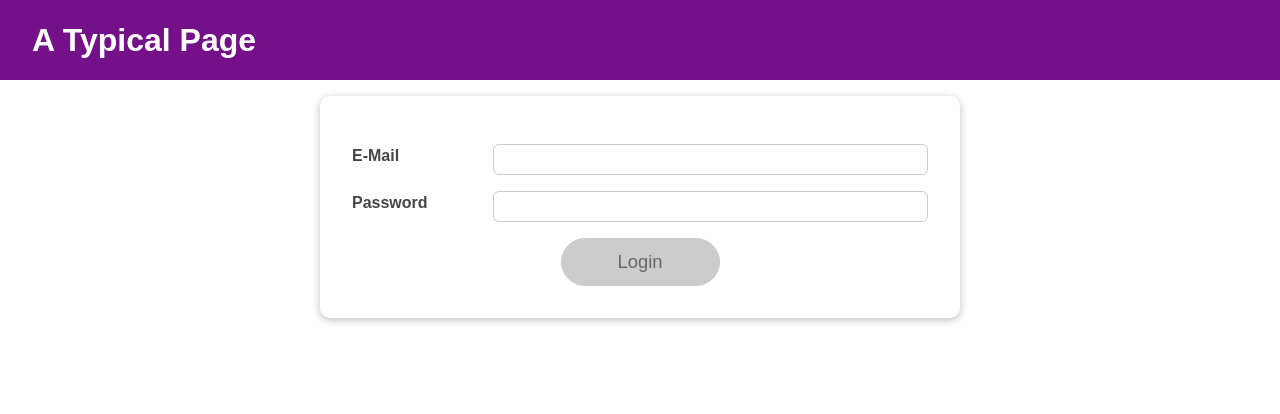
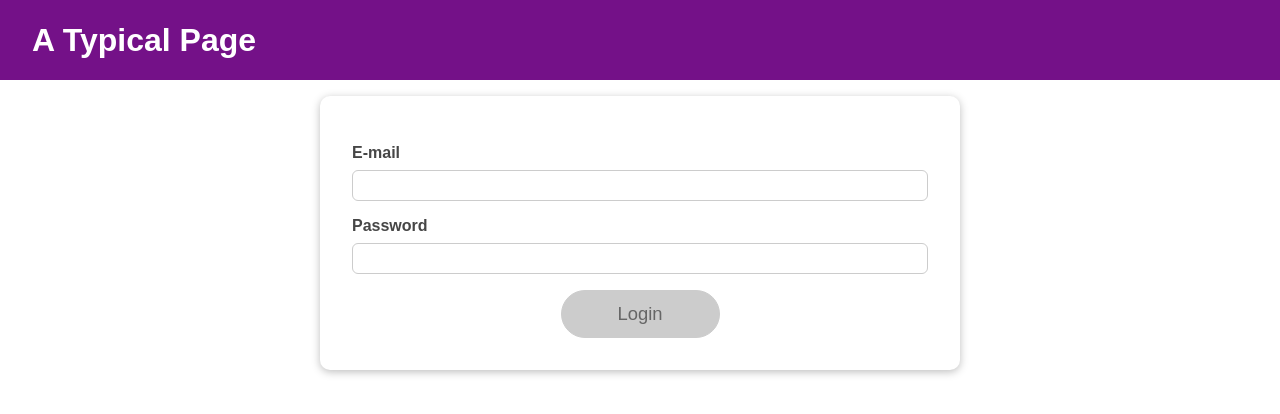
Before and after one commit to Simranjit884/user-login-auth, a React (Create React App) app: page / in a window 1280 px wide. Shown: the top 414 px of the page. Built offline with nearby package versions, Linux system fonts and the light colour scheme.

Commit message:
using custom input in login

```diff
--- a/src/components/Login/Login.js
+++ b/src/components/Login/Login.js
@@ -4,25 +4,26 @@ import Card from "../UI/Card/Card";
 import classes from "./Login.module.css";
 import Button from "../UI/Button/Button";
 import AuthContext from "../../store/auth-context";
+import Input from "../UI/Input/Input";
 
 const emailReducer = (state, action) => {
-  if(action.type === 'USER_INPUT') {
-    return {value: action.val, isValid: action.val.includes('@')};
+  if (action.type === "USER_INPUT") {
+    return { value: action.val, isValid: action.val.includes("@") };
   }
-  if(action.type === 'BLUR_FOCUS') {
-    return {value: state.value, isValid: state.value.includes('@')};
+  if (action.type === "BLUR_FOCUS") {
+    return { value: state.value, isValid: state.value.includes("@") };
   }
-  return {value: '', isValid: false};
+  return { value: "", isValid: false };
 };
 
 const passwordReducer = (state, action) => {
-  if(action.type === 'USER_INPUT'){
-    return {value: action.val, isValid: action.val.trim().length > 6};
+  if (action.type === "USER_INPUT") {
+    return { value: action.val, isValid: action.val.trim().length > 6 };
   }
-  if(action.type === 'BLUR_FOCUS') {
-    return {value: state.value, isValid: state.value.trim().length > 6};
+  if (action.type === "BLUR_FOCUS") {
+    return { value: state.value, isValid: state.value.trim().length > 6 };
   }
-  return {value: '', isValid: false};
+  return { value: "", isValid: false };
 };
 
 const Login = (props) => {
@@ -32,8 +33,14 @@ const Login = (props) => {
   // const [passwordIsValid, setPasswordIsValid] = useState();
   const [formIsValid, setFormIsValid] = useState(false);
 
-  const [emailState, dispatchEmail] = useReducer(emailReducer, {value: '', isValid: null});
-  const [passwordState, dispatchPassword] = useReducer(passwordReducer, {value: '', isValid: null});
+  const [emailState, dispatchEmail] = useReducer(emailReducer, {
+    value: "",
+    isValid: null,
+  });
+  const [passwordState, dispatchPassword] = useReducer(passwordReducer, {
+    value: "",
+    isValid: null,
+  });
 
   const { isValid: emailIsValid } = emailState;
   const { isValid: passwordIsValid } = passwordState;
@@ -42,21 +49,19 @@ const Login = (props) => {
 
   useEffect(() => {
     const identifier = setTimeout(() => {
-      console.log('useEffect funciton');
-      setFormIsValid(
-        emailIsValid && passwordIsValid
-      );
+      console.log("useEffect funciton");
+      setFormIsValid(emailIsValid && passwordIsValid);
     }, 500);
 
     return () => {
-      console.log('cleanup function');
+      console.log("cleanup function");
       clearTimeout(identifier);
     };
   }, [emailIsValid, passwordIsValid]);
 
   const emailChangeHandler = (event) => {
     // setEnteredEmail(event.target.value);
-    dispatchEmail({type: 'USER_INPUT', val: event.target.value});
+    dispatchEmail({ type: "USER_INPUT", val: event.target.value });
 
     // setFormIsValid(
     //   event.target.value.includes('@') && passwordState.isValid
@@ -65,7 +70,7 @@ const Login = (props) => {
 
   const passwordChangeHandler = (event) => {
     // setEnteredPassword(event.target.value);
-    dispatchPassword({type: 'USER_INPUT', val: event.target.value});
+    dispatchPassword({ type: "USER_INPUT", val: event.target.value });
 
     // setFormIsValid(
     //   emailState.isValid && event.target.value.trim().length > 6
@@ -74,12 +79,12 @@ const Login = (props) => {
 
   const validateEmailHandler = () => {
     // setEmailIsValid(emailState.isValid);
-    dispatchEmail({type: 'BLUR_FOCUS'});
+    dispatchEmail({ type: "BLUR_FOCUS" });
   };
 
   const validatePasswordHandler = () => {
     // setPasswordIsValid(enteredPassword.trim().length > 6);
-    dispatchPassword({type: 'BLUR_FOCUS'});
+    dispatchPassword({ type: "BLUR_FOCUS" });
   };
 
   const submitHandler = (event) => {
@@ -90,34 +95,24 @@ const Login = (props) => {
   return (
     <Card className={classes.login}>
       <form onSubmit={submitHandler}>
-        <div
-          className={`${classes.control} ${
-            emailState.isValid === false ? classes.invalid : ""
-          }`}
-        >
-          <label htmlFor="email">E-Mail</label>
-          <input
+        <Input
+          id="email"
           type="email"
-            id="email"
+          label="E-mail"
           value={emailState.value}
+          isValid={emailIsValid}
           onChange={emailChangeHandler}
           onBlur={validateEmailHandler}
         />
-        </div>
-        <div
-          className={`${classes.control} ${
-            passwordState.isValid === false ? classes.invalid : ""
-          }`}
-        >
-          <label htmlFor="password">Password</label>
-          <input
+        <Input
+          id="password"
           type="password"
-            id="password"
+          label="Password"
           value={passwordState.value}
+          isValid={passwordIsValid}
           onChange={passwordChangeHandler}
           onBlur={validatePasswordHandler}
         />
-        </div>
         <div className={classes.actions}>
           <Button type="submit" className={classes.btn} disabled={!formIsValid}>
             Login
--- a/src/components/UI/Input/Input.module.css
+++ b/src/components/UI/Input/Input.module.css
@@ -1,10 +1,3 @@
-.login {
-  width: 90%;
-  max-width: 40rem;
-  margin: 2rem auto;
-  padding: 2rem;
-}
-
 .control {
   margin: 1rem 0;
   display: flex;
```
Also changed, not shown: 1 other file (tests, documents, lock files or other folders). Lines whose indentation alone changed are shown as unchanged.
